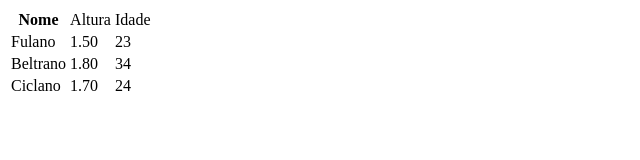
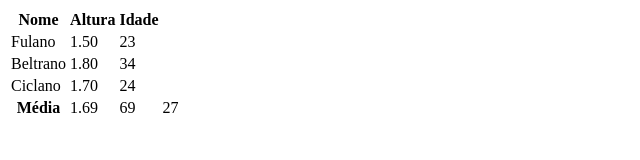
Before and after one commit to ufjf-dcc121/ufjf-dcc121-2022-1-atv2-alexandrerochamoreira, a plain HTML site: page tabela.html in a window 1280 px wide. Shown: the whole page, without its empty margins (0-640 px from the left). Drawn offline with Linux system fonts and the light colour scheme.

Commit message:
add formatação

```diff
--- a/tabela.html
+++ b/tabela.html
@@ -11,8 +11,8 @@
         <thead>
             <tr>
             <th>Nome</th>
-            <td>Altura</td>
-            <td>Idade</td>
+            <th>Altura</th>
+            <th>Idade</th>
             </tr>
         </thead>
         <tbody>
@@ -33,7 +33,10 @@
             </tr>
       </tbody>
       <tfoot>
-          <th></th>
+          <th>Média</th>
+          <td>1.69</td>
+          <td>69</td>
+          <td>27</td>
       </tfoot>
     </table>
   </body>
```
